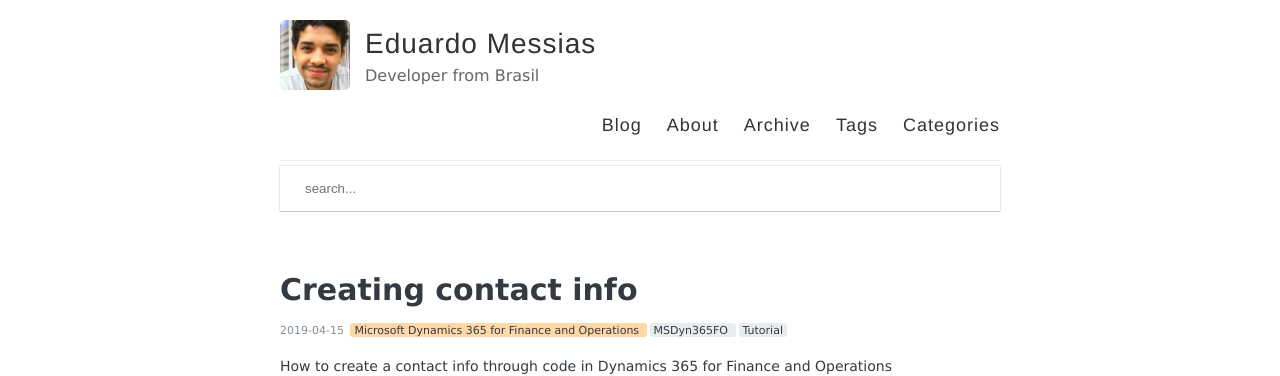
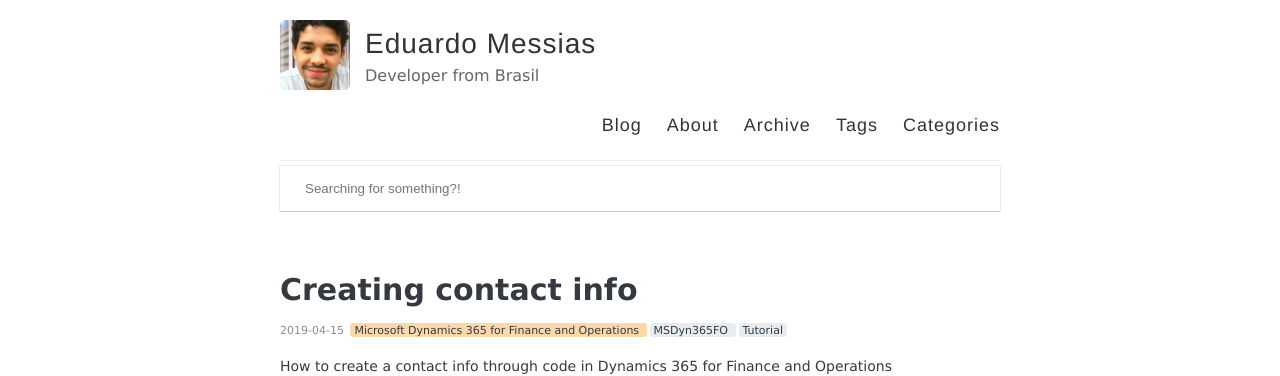
Before and after one commit to eduardomessias/eduardomessias.github.io, a Jekyll site: the page built from index.html, in a window 1280 px wide. Shown: the top 376 px of the page. Built offline with Jekyll 4.4.1, drawn with Linux system fonts in a browser that asks for light colours; the list of posts is cut into pages by our own code.

Commit message:
Update search.html

```diff
--- a/_includes/search.html
+++ b/_includes/search.html
@@ -1,6 +1,6 @@
 <!-- Html Elements for Search -->
 <div id="search-container">
-  <input type="text" id="search-input" placeholder="search...">
+  <input type="text" id="search-input" placeholder="Searching for something?!">
   <ul id="results-container"></ul>
 </div>
 
```
